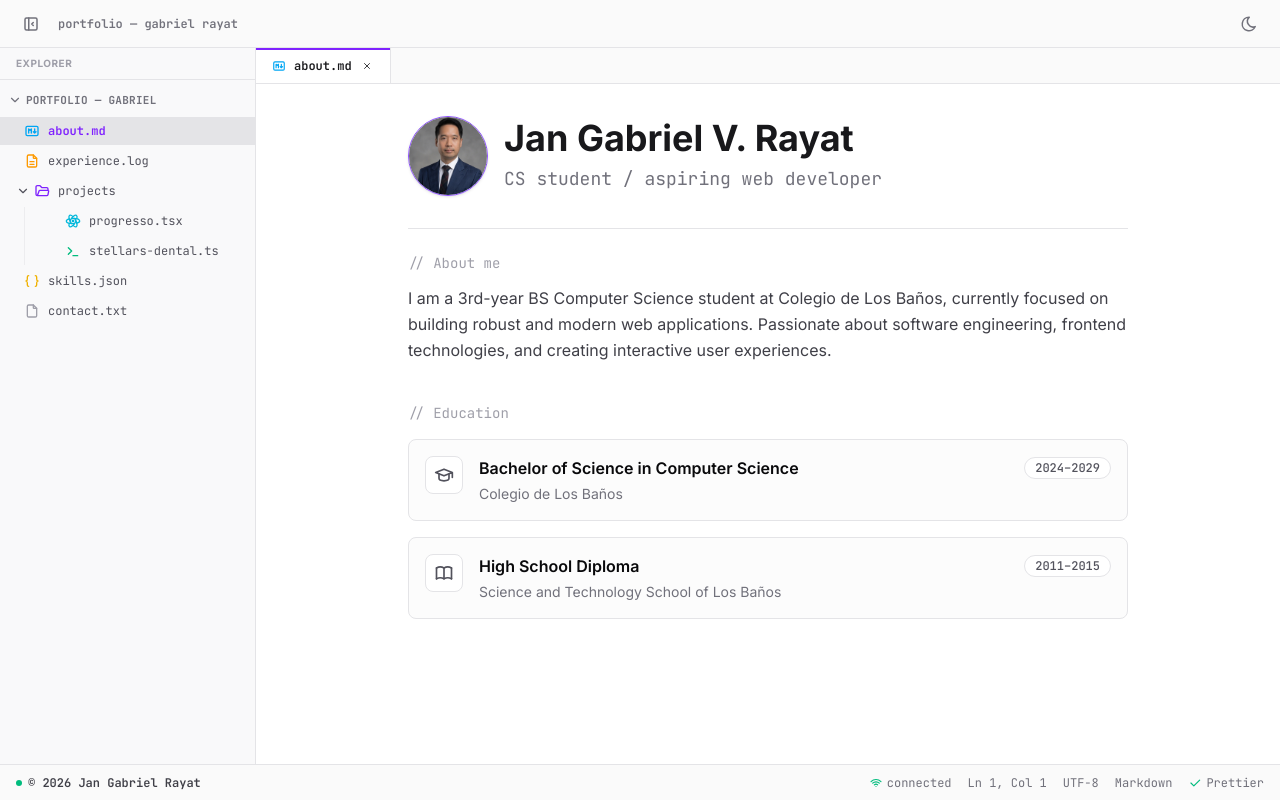
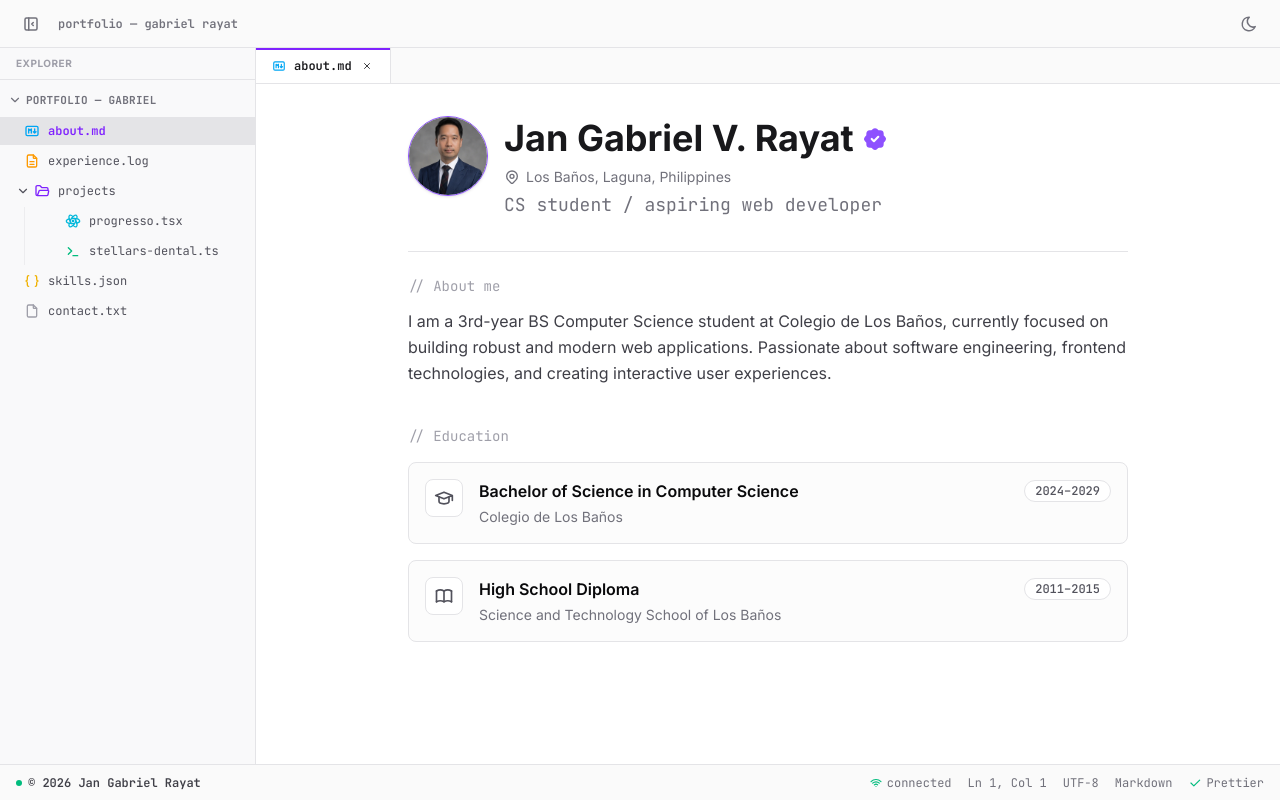
Before and after one commit to GabrielRayat-dev/Portfolio, a React (Vite) app: page / in a window 1280 px wide. Built offline with nearby package versions, Linux system fonts and the light colour scheme.

Commit message:
add location under name

```diff
--- a/src/components/views/AboutView.tsx
+++ b/src/components/views/AboutView.tsx
@@ -1,5 +1,5 @@
 import React from 'react';
-import { TbSchool, TbBook } from 'react-icons/tb';
+import { TbSchool, TbBook, TbRosetteDiscountCheckFilled, TbMapPin } from 'react-icons/tb';
 import { portfolioData } from '../../data/portfolio';
 import profileImg from '../../assets/pr1.png';
 
@@ -16,9 +16,14 @@ export const AboutView: React.FC = () => {
           className="w-20 h-20 rounded-full object-cover shadow-sm border border-violet-500 shrink-0"
         />
         <div>
-          <h1 className="text-3xl sm:text-4xl font-extrabold text-zinc-900 dark:text-zinc-50 leading-tight">
+          <h1 className="text-3xl sm:text-4xl font-extrabold text-zinc-900 dark:text-zinc-50 leading-tight flex items-center gap-2">
             {about.tagline}
+            <TbRosetteDiscountCheckFilled size={26} className="text-violet-500 shrink-0" />
           </h1>
+          <p className="flex items-center justify-center sm:justify-start gap-1.5 text-sm text-zinc-500 dark:text-zinc-400 mt-1.5">
+            <TbMapPin size={16} className="shrink-0" />
+            {about.location}
+          </p>
           <p className="text-base sm:text-lg text-zinc-500 dark:text-zinc-400 font-mono mt-1">
             {about.title}
           </p>
--- a/src/data/portfolio.ts
+++ b/src/data/portfolio.ts
@@ -28,6 +28,7 @@ export interface PortfolioData {
     name: string;
     title: string;
     tagline: string;
+    location: string;
     bio: string;
     education: EducationEntry[];
   };
@@ -51,6 +52,7 @@ export const portfolioData: PortfolioData = {
     name: "Jan Gabriel V. Rayat",
     title: "CS student / aspiring web developer",
     tagline: "Jan Gabriel V. Rayat",
+    location: "Los Baños, Laguna, Philippines",
     bio: "I am a 3rd-year BS Computer Science student at Colegio de Los Baños, currently focused on building robust and modern web applications. Passionate about software engineering, frontend technologies, and creating interactive user experiences.",
     education: [
       {
```
